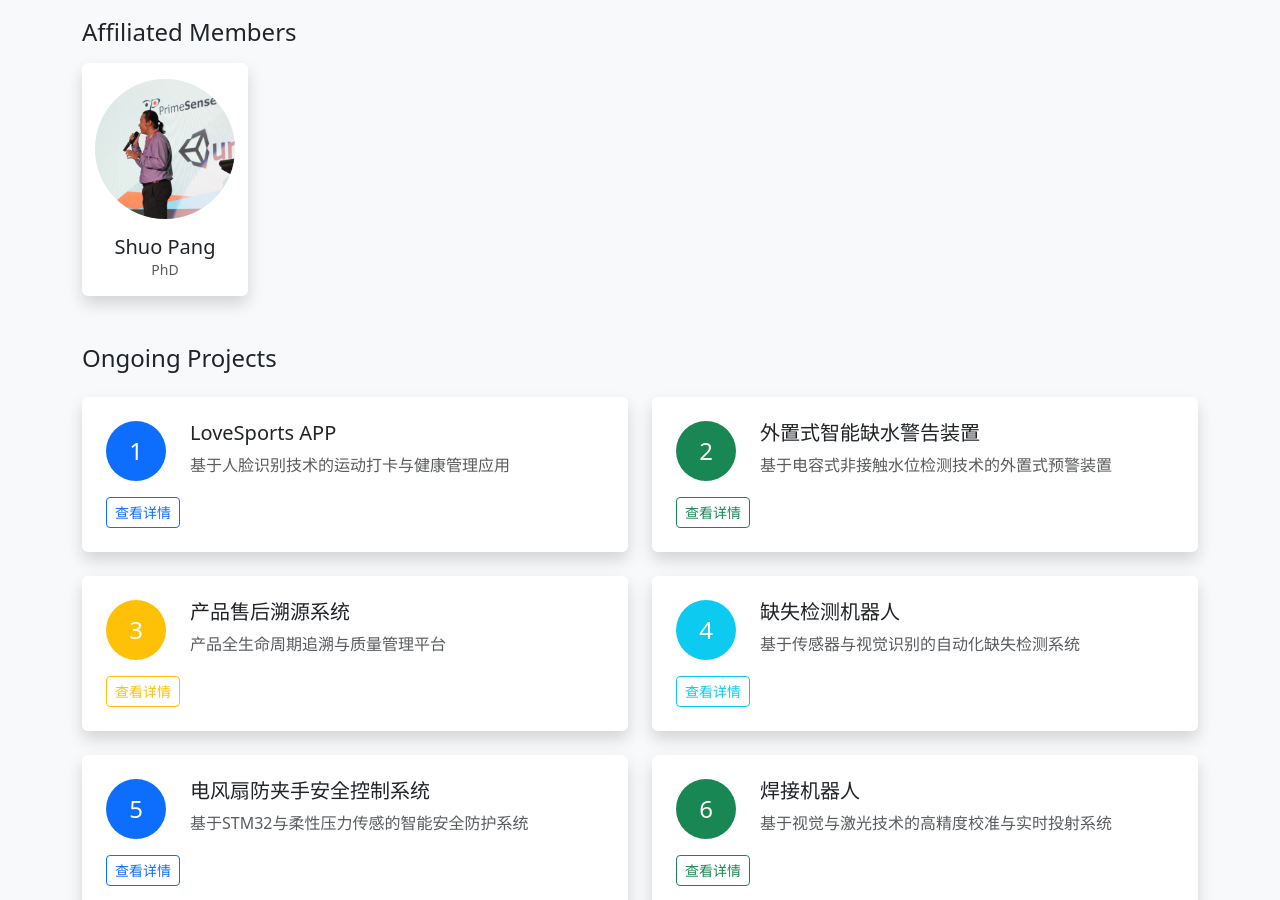
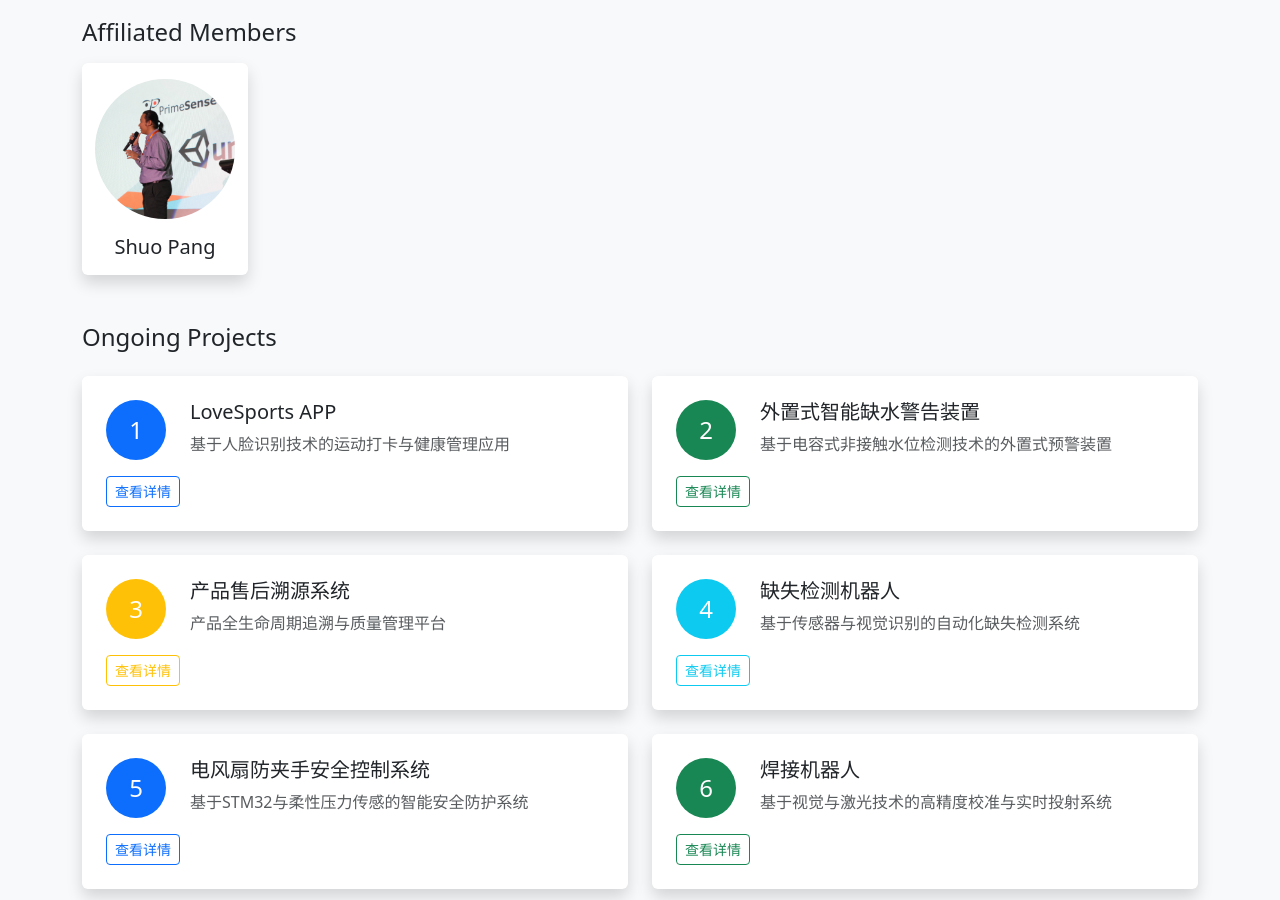
Before and after one commit to fablab4cogtwins/fablab4cogtwins.github.io, a Jekyll site: the page built from index.html, in a window 1280 px wide and 900 px high, scrolled down 1258 px. Built offline with Jekyll 4.4.1, drawn with Linux system fonts in a browser that asks for light colours; the list of posts is cut into pages by our own code.

Commit message:
Update affiliated_members.yml

```diff
--- a/_data/affiliated_members.yml
+++ b/_data/affiliated_members.yml
@@ -1,4 +1,4 @@
 - name: "Shuo Pang"
   profile: "https://aldenpang.github.io/"
   photo: "/assets/imgs/Shuo_Pang.png"
-  title: "PhD"
+  title: ""
```
